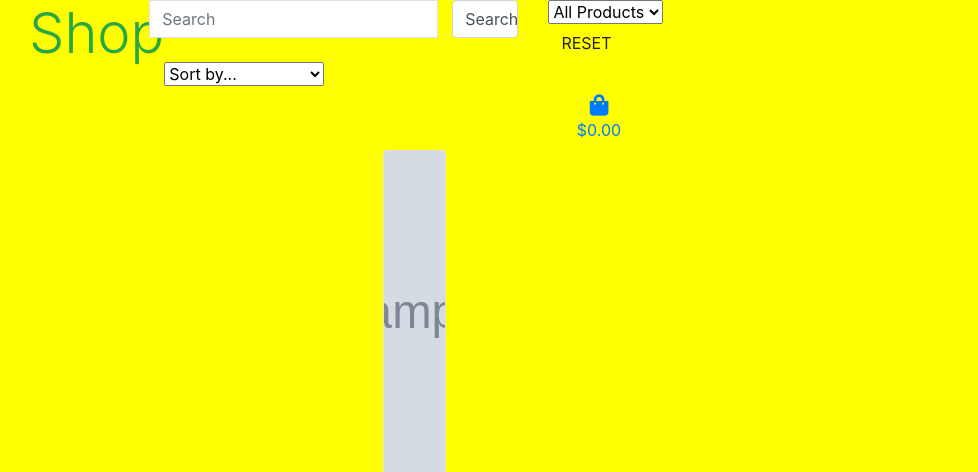
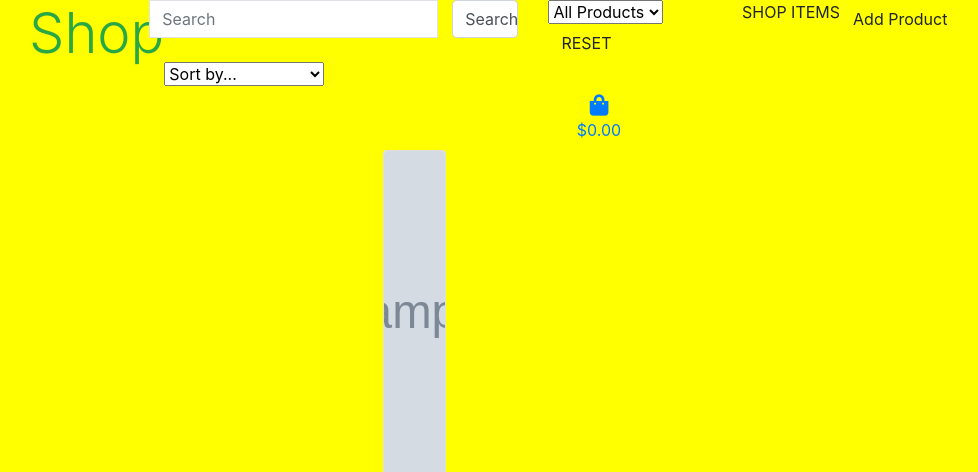
Before and after one commit to Code-Institute-Submissions/phil-griffith-fitness_for_all_AugResub, a Django app: page /shop/ in a window 1280 px wide. Shown: the part 56-528 px from the top of the page, without its empty margins (41-1019 px from the left). Run offline with Django 3.2, Linux system fonts and the light colour scheme; a user stored in the database is signed in; tables that the repository leaves empty hold one stand-in row (values such as "Sample post"); grey boxes marked "Sample" are stand-in pictures; some libraries are stand-ins or nearby versions.

Commit message:
Complete add product functionality

```diff
--- a/profiles/templates/profiles/profile.html
+++ b/profiles/templates/profiles/profile.html
@@ -32,7 +32,11 @@
                     {{ form|crispy }}
                     <button class="btn">Update profile</button>
                     <span>{{ profile.profile_pic.url }}</span>
-                    <img src="{{ profile.profile_pic.url }}" alt="">
+                        {% if profile.profile_pic %}
+                            <img src="{{ profile.profile_pic.url }}" alt="Profile picture">
+                        {% else %}
+                            <img src="{{ MEDIA_URL }}noimage.png" alt="No image">
+                        {% endif %}
                 </form>
             </div>
             <div class="col-12 col-lg-6">
--- a/profiles/views.py
+++ b/profiles/views.py
@@ -14,7 +14,12 @@ def profile(request):
         if form.is_valid():
             form.save()
             messages.success(request, 'Profile updated successfully')
+        else:
+            messages.error(request, 'Update failed. Please ensure the form is valid.')
+    else:
+        form = UserProfileForm(instance=profile)
 
+    orders = profile.orders.all()
     form = UserProfileForm(instance=profile)
     orders = profile.orders.all()
 
--- a/shop/templates/shop/shop.html
+++ b/shop/templates/shop/shop.html
@@ -38,6 +38,12 @@
                 </select>
             </div>
         </form>
+        {% if request.user.is_authenticated %}
+            <span>SHOP ITEMS</span>
+            {% if request.user.is_superuser %}
+                <a href="{% url 'add_product' %}" class="btn">Add Product</a>
+            {% endif %}
+        {% endif %}
 
     </div>
     <a class="{% if total %}text-info font-weight-bold{% else %}text-black{% endif %} nav-link" href="{% url 'basket' %}">
--- a/shop/views.py
+++ b/shop/views.py
@@ -80,7 +80,17 @@ def product_detail(request, product_id):
 
 def add_product(request):
     """ Add a product to the store """
-    form = ProductForm()
+    if request.method == 'POST':
+        form = ProductForm(request.POST, request.FILES)
+        if form.is_valid():
+            form.save()
+            messages.success(request, 'Successfully added product!')
+            return redirect(reverse('add_product'))
+        else:
+            messages.error(request, 'Failed to add product. Please ensure the form is valid.')
+    else:
+        form = ProductForm()
+
     template = 'shop/add_product.html'
     context = {
         'form': form,
```
Also changed, not shown: media/profile_pics/intense_full_body_suMdWOv.png (added).
